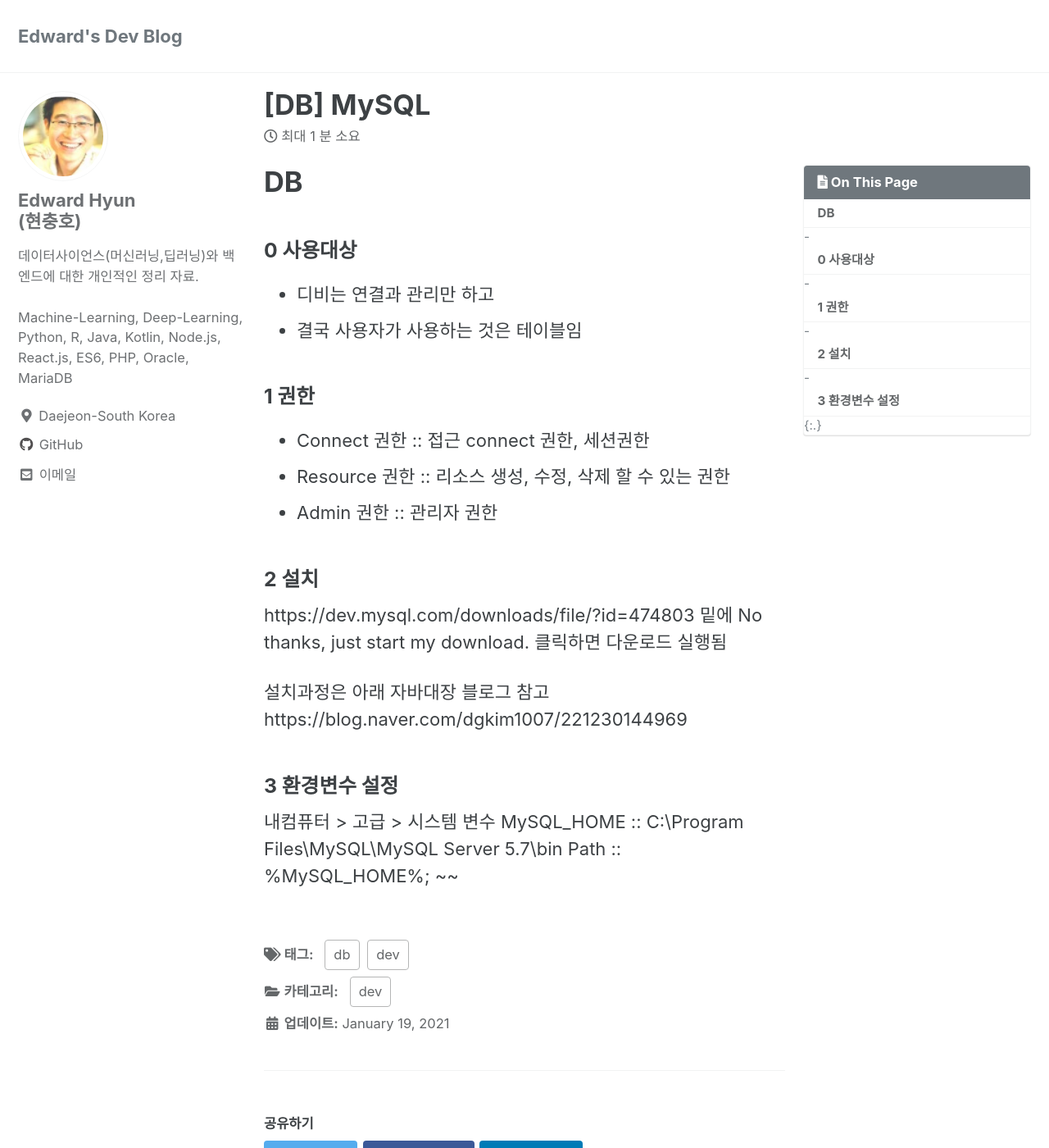
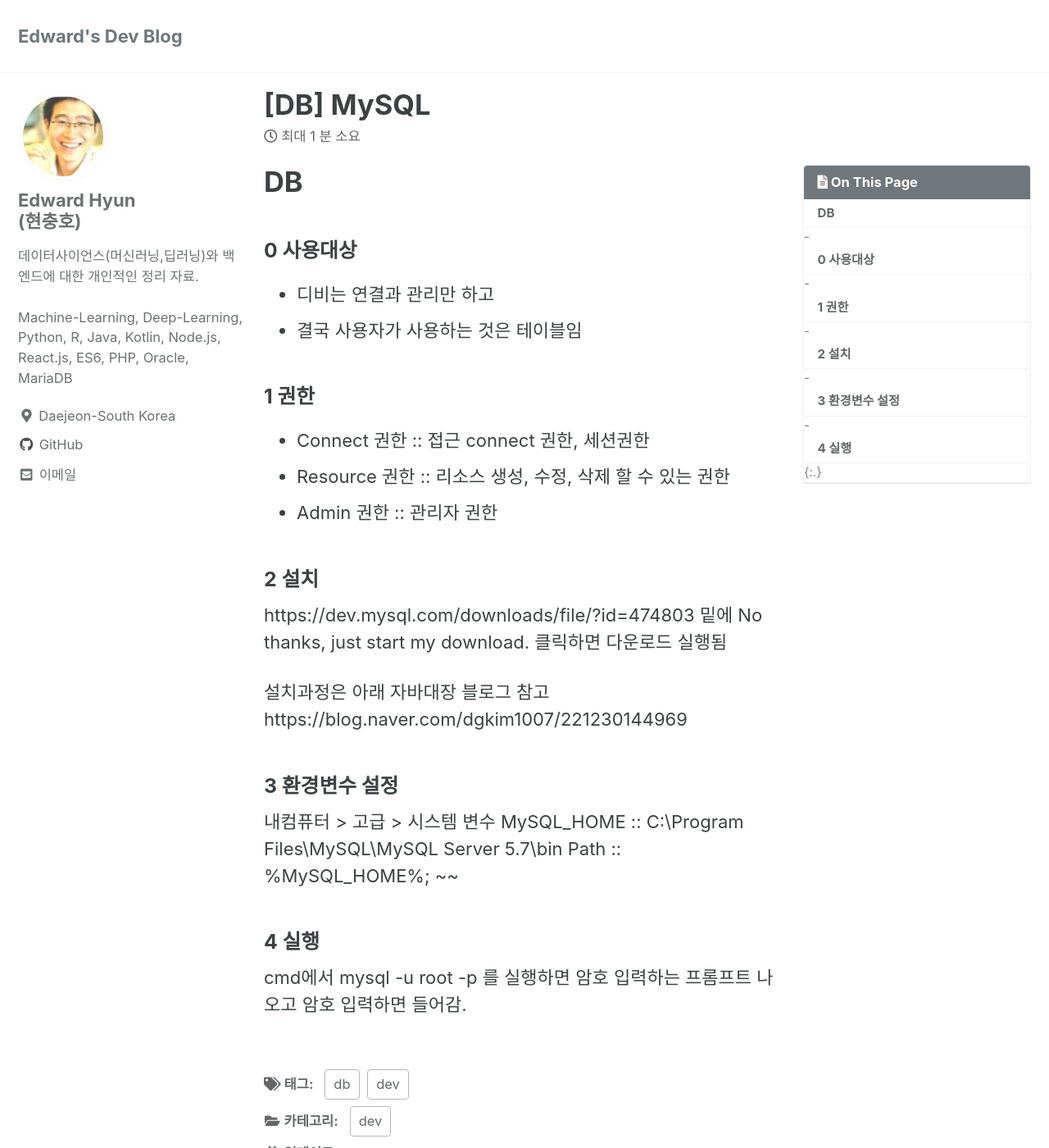
Before and after one commit to iamhch24/iamhch24.github.io, a Jekyll site: the page built from _posts/2021-01-19-[DB] MySql.md, in a window 1280 px wide and 1400 px high. Shown: the whole window at 82% size. Built offline with Jekyll 4.4.1, drawn with Linux system fonts in a browser that asks for light colours; cached includes are drawn as plain includes.

Commit message:
_posts/2021-01-19-[DB] MySql.md updated from https://stackedit.io/

```diff
--- a/_posts/2021-01-19-[DB] MySql.md
+++ b/_posts/2021-01-19-[DB] MySql.md
@@ -32,8 +32,12 @@
 MySQL_HOME :: C:\Program Files\MySQL\MySQL Server 5.7\bin
 Path :: %MySQL_HOME%; ~~
 
+### 4 실행
+cmd에서
+mysql -u root -p 를 실행하면
+암호 입력하는 프롬프트 나오고 암호 입력하면 들어감.
 
 <!--stackedit_data:
-eyJoaXN0b3J5IjpbLTE2NTg2ODUwNzYsMjAwNjQxMjkzLDgzOT
-I0OTU5LDExNzYxNzQ4ODRdfQ==
+eyJoaXN0b3J5IjpbMjA1ODI2MDAwLDIwMDY0MTI5Myw4MzkyND
+k1OSwxMTc2MTc0ODg0XX0=
 -->
```
